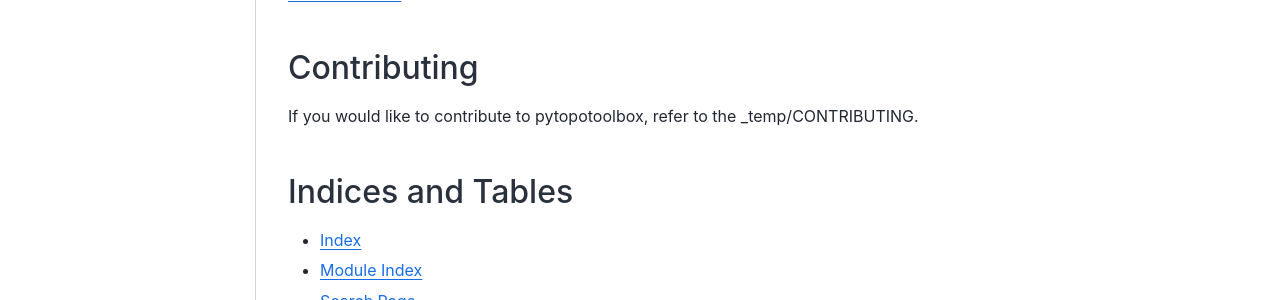
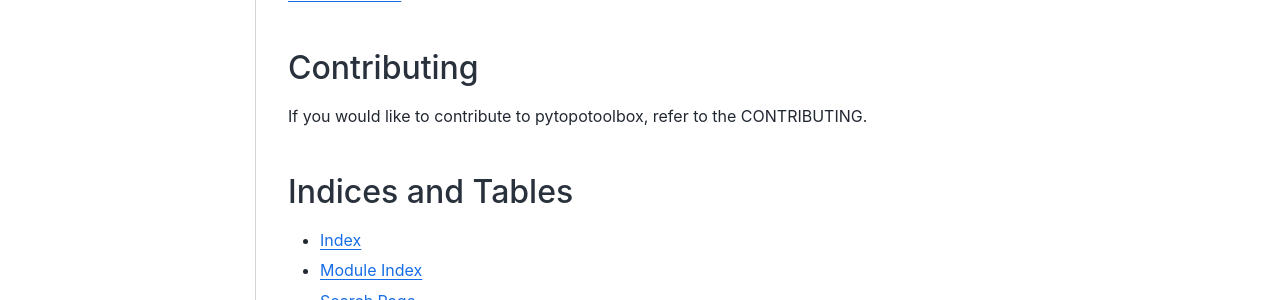
Before and after one commit to TopoToolbox/pytopotoolbox, a Sphinx documentation site: the page built from docs/index.rst, in a window 1280 px wide and 1353 px high. Shown: the part 881-1181 px from the top of the window. Built offline with Sphinx 7.4.7 and the Sphinx Book theme 1.1.4, drawn with Linux system fonts in a browser that asks for light colours; pages that are not in the unit, such as notebooks, are missing from menus.

Commit message:
Fix links to CONTRIBUTING

```diff
--- a/docs/index.rst
+++ b/docs/index.rst
@@ -28,7 +28,7 @@
 Contributing
 ------------
 
-If you would like to contribute to pytopotoolbox, refer to the :doc:`_temp/CONTRIBUTING`.
+If you would like to contribute to pytopotoolbox, refer to the :doc:`CONTRIBUTING`.
 
 .. toctree::
    :maxdepth: 1
```
Also changed, not shown: other parts of docs/index.rst (+1 -1 lines).
